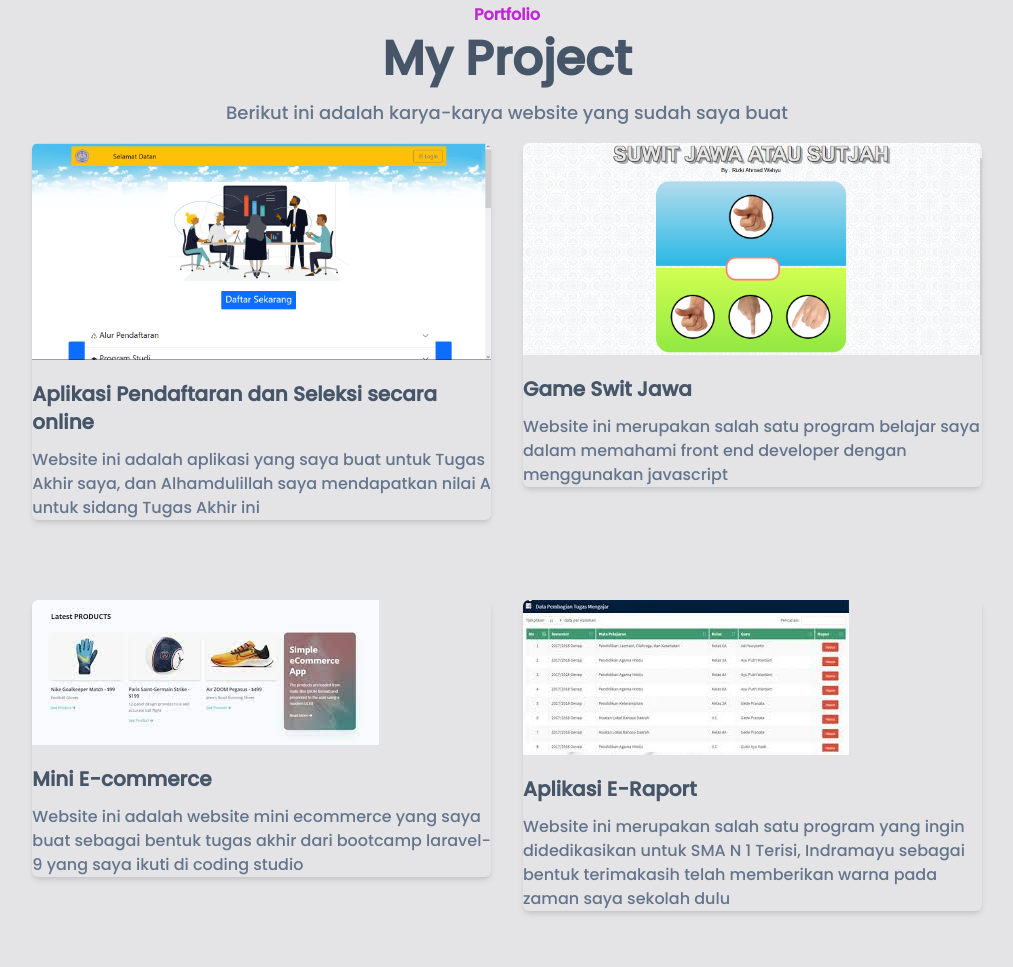
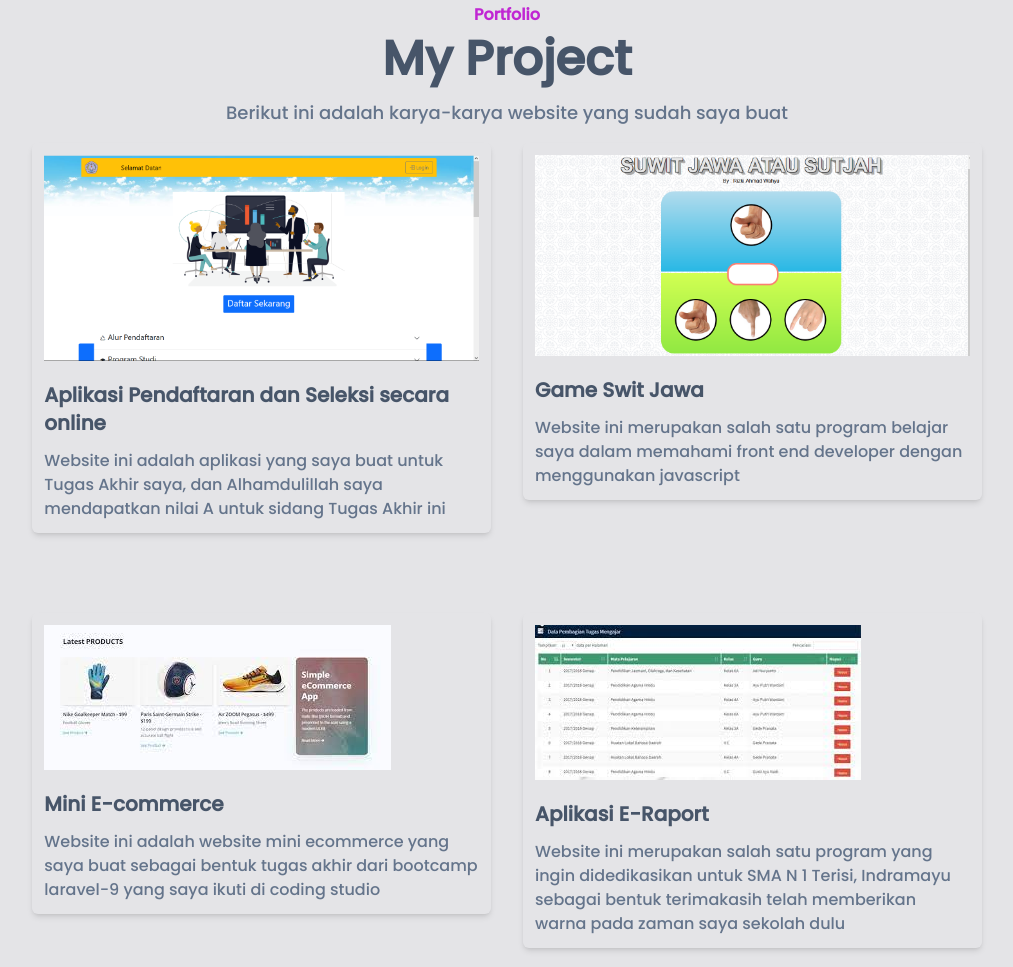
Before and after one commit to rizkiAW27/rizkiAW27.github.io, a plain HTML site: page index.html in a window 1280 px wide. Shown: the part 1209-2176 px from the top of the page, without its empty margins (133-1146 px from the left). Drawn offline with Linux system fonts and the light colour scheme.

Commit message:
Update index.html
Update tree

```diff
--- a/index.html
+++ b/index.html
@@ -113,7 +113,7 @@
                 </div>
                 <div class="w-full px-4 flex flex-wrap justify-center xl:w-10/12 mx-auto">
                     <div class="mb-12 p-4 md:w-1/2">
-                        <div class="rounded-md shadow-md overflow-hidden">
+                        <div class="rounded-md shadow-md overflow-hidden p-3">
                             <a href="https://github.com/rizkiahmadwahyu27/rizki-ahmad-wahyu27" target="_blank">
                                 <img src="img/amik.PNG" alt="Tribute Page Nabila Gusmarlia Gen 9 JKT48" width="w-full">
                                 <h3 class="font-semibold text-xl text-dark mt-5 mb-3">Aplikasi Pendaftaran dan Seleksi secara online</h3>
@@ -122,7 +122,7 @@
                         </div>
                     </div>
                     <div class="mb-12 p-4 md:w-1/2">
-                        <div class="rounded-md shadow-md overflow-hidden">
+                        <div class="rounded-md shadow-md overflow-hidden p-3">
                             <a href="https://github.com/rizkiahmadwahyu27/game-swit">
                                 <img src="img/swit.PNG" alt="Website MI Putra Bhakti" width="w-full">
                                 <h3 class="font-semibold text-xl text-dark mt-5 mb-3">Game Swit Jawa</h3>
@@ -131,7 +131,7 @@
                         </div>
                     </div>
                     <div class="mb-12 p-4 md:w-1/2">
-                        <div class="rounded-md shadow-md overflow-hidden">
+                        <div class="rounded-md shadow-md overflow-hidden p-3">
                             <a href="https://github.com/rizkiahmadwahyu27/rizki-ecommerce" target="_blank">
                                 <img src="img/ecommerce.jpg" alt="E-commerce web" width="w-full">
                                 <h3 class="font-semibold text-xl text-dark mt-5 mb-3">Mini E-commerce</h3>
@@ -140,7 +140,7 @@
                         </div>
                     </div>
                     <div class="mb-12 p-4 md:w-1/2">
-                        <div class="rounded-md shadow-md overflow-hidden">
+                        <div class="rounded-md shadow-md overflow-hidden p-3">
                             <a href="https://github.com/rizkiahmadwahyu27/Raport-online">
                                 <img src="img/eraport.jpg" alt="Website MI Putra Bhakti" width="w-full">
                                 <h3 class="font-semibold text-xl text-dark mt-5 mb-3">Aplikasi E-Raport</h3>
@@ -149,7 +149,7 @@
                         </div>
                     </div>
                     <div class="mb-12 p-4 md:w-1/2">
-                        <div class="rounded-md shadow-md overflow-hidden">
+                        <div class="rounded-md shadow-md overflow-hidden p-3">
                             <a href="https://egaji.cmpnbantul.com" target="_blank">
                                 <img src="img/Screenshot_20240417-120338.png" alt="aplikasi egaji" width="w-full">
                                 <h3 class="font-semibold text-xl text-dark mt-5 mb-3">Aplikasi E-Gaji atau Gaji Onlie</h3>
@@ -158,7 +158,7 @@
                         </div>
                     </div>
                   <div class="mb-12 p-4 md:w-1/2">
-                        <div class="rounded-md shadow-md overflow-hidden">
+                        <div class="rounded-md shadow-md overflow-hidden p-3">
                             <a href="https://eabsen.cmpnbantul.com" target="_blank">
                                 <img src="img/Screenshot_20240417-120356.png" alt="aplikasi eabsensi" width="w-full">
                                 <h3 class="font-semibold text-xl text-dark mt-5 mb-3">Aplikasi E-absen atau Absensi Onlie</h3>
```
